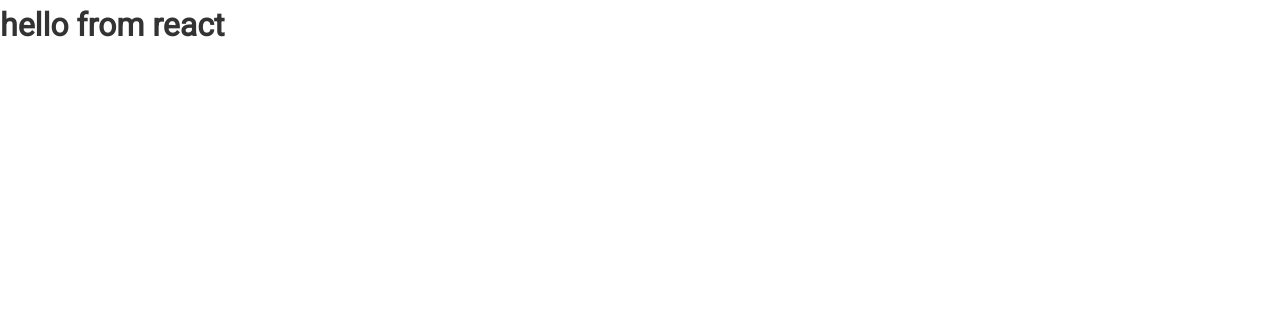
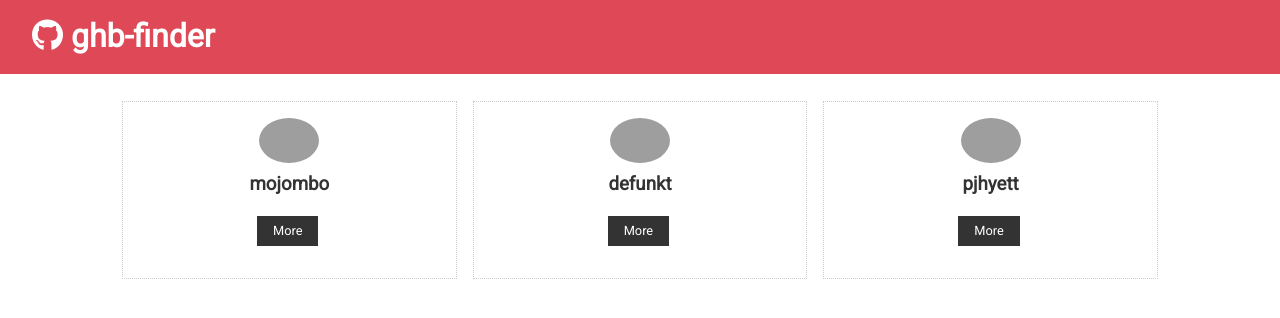
Before and after one commit to azkura/GHB-finder, a React (Create React App) app in the folder ghb-finder/: page / in a window 1280 px wide. Shown: the top 318 px of the page. Built offline with nearby package versions, Linux system fonts and the light colour scheme; grey boxes are pictures that could not be loaded; the HTML template or start-up script is replaced by a standard one.

Commit message:
layout and user component

```diff
--- a/ghb-finder/public/index.html
+++ b/ghb-finder/public/index.html
@@ -17,5 +17,9 @@
   <body>
     <noscript>You need to enable JavaScript to run this app.</noscript>
     <div id="root"></div>
+    <script
+      src="https://kit.fontawesome.com/476a058ce3.js"
+      crossorigin="anonymous"
+    ></script>
   </body>
 </html>
--- a/ghb-finder/src/App.js
+++ b/ghb-finder/src/App.js
@@ -1,11 +1,15 @@
 import React, { Component } from 'react';
 import './App.css';
+import { NavBar, Users } from './components';
 
 class App extends Component {
   render() {
     return (
       <div className='App'>
-        <h1>hello from react</h1>
+        <NavBar />
+        <div className='container'>
+          <Users />
+        </div>
       </div>
     );
   }
--- /dev/null
+++ b/ghb-finder/src/components/index.js
@@ -0,0 +1,2 @@
+export { default as NavBar } from './layout';
+export { default as Users } from './users';
--- /dev/null
+++ b/ghb-finder/src/components/layout/Navbar.js
@@ -0,0 +1,24 @@
+import React from 'react';
+import PropTypes from 'prop-types';
+
+const Navbar = ({ icon, title }) => {
+  return (
+    <div className='navbar bg-primary'>
+      <h1>
+        <i className={icon} /> {title}
+      </h1>
+    </div>
+  );
+};
+
+Navbar.defaultProps = {
+  title: 'ghb-finder',
+  icon: 'fab fa-github'
+};
+
+Navbar.propTypes = {
+  title: PropTypes.string.isRequired,
+  icon: PropTypes.string.isRequired
+};
+
+export default Navbar;
--- /dev/null
+++ b/ghb-finder/src/components/layout/index.js
@@ -0,0 +1 @@
+export { default } from './Navbar';
--- /dev/null
+++ b/ghb-finder/src/components/users/UserItem.js
@@ -0,0 +1,27 @@
+import React from 'react';
+import PropTypes from 'prop-types';
+
+const UserItem = ({ user: { avatar_url, login, html_url, alt } }) => {
+  return (
+    <div className='card text-center'>
+      <img
+        src={avatar_url}
+        alt={alt}
+        className='round-img'
+        style={{ width: '60px' }}
+      />
+      <h3>{login}</h3>
+      <div>
+        <a href={html_url} className='btn btn-dark btn-sm my-1'>
+          More
+        </a>
+      </div>
+    </div>
+  );
+};
+
+UserItem.prototypes = {
+  user: PropTypes.object.isRequired
+};
+
+export default UserItem;
--- /dev/null
+++ b/ghb-finder/src/components/users/Users.js
@@ -0,0 +1,44 @@
+import React, { Component } from 'react';
+import UserItem from './UserItem';
+
+export class Users extends Component {
+  state = {
+    users: [
+      {
+        id: 1,
+        login: 'mojombo',
+        avatar_url: 'https://avatars0.githubusercontent.com/u/1?v=4',
+        html_url: 'https://github.com/mojombo'
+      },
+      {
+        id: 2,
+        login: 'defunkt',
+        avatar_url: 'https://avatars0.githubusercontent.com/u/2?v=4',
+        html_url: 'https://github.com/defunkt'
+      },
+      {
+        id: 3,
+        login: 'pjhyett',
+        avatar_url: 'https://avatars0.githubusercontent.com/u/3?v=4',
+        html_url: 'https://github.com/pjhyett'
+      }
+    ]
+  };
+  render() {
+    const { users } = this.state;
+    return (
+      <div style={userStyle}>
+        {users.map(user => (
+          <UserItem key={user.id} user={user} />
+        ))}
+      </div>
+    );
+  }
+}
+const userStyle = {
+  display: 'grid',
+  gridTemplateColumns: 'repeat(3, 1fr)',
+  gridGap: '1rem'
+};
+
+export default Users;
--- /dev/null
+++ b/ghb-finder/src/components/users/index.js
@@ -0,0 +1 @@
+export { default } from './Users';
```
